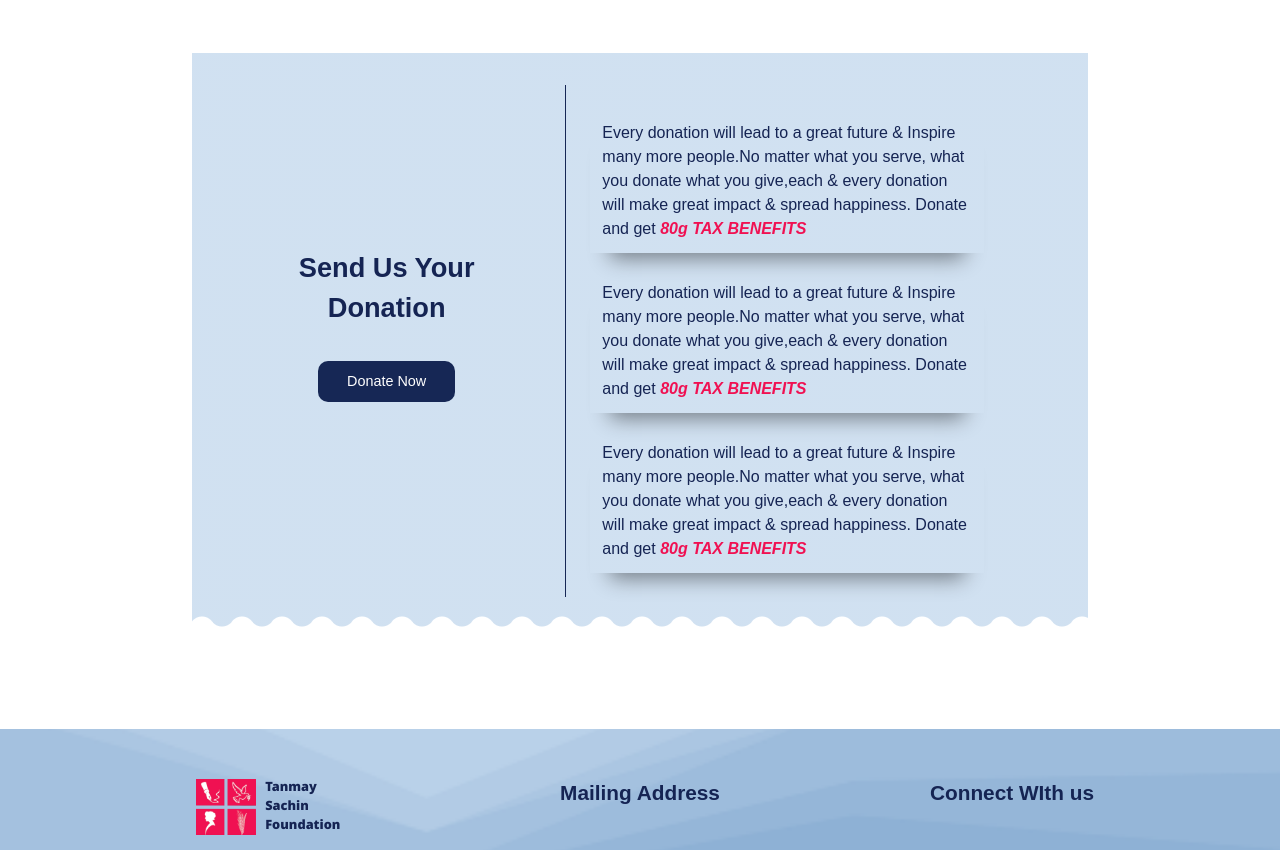
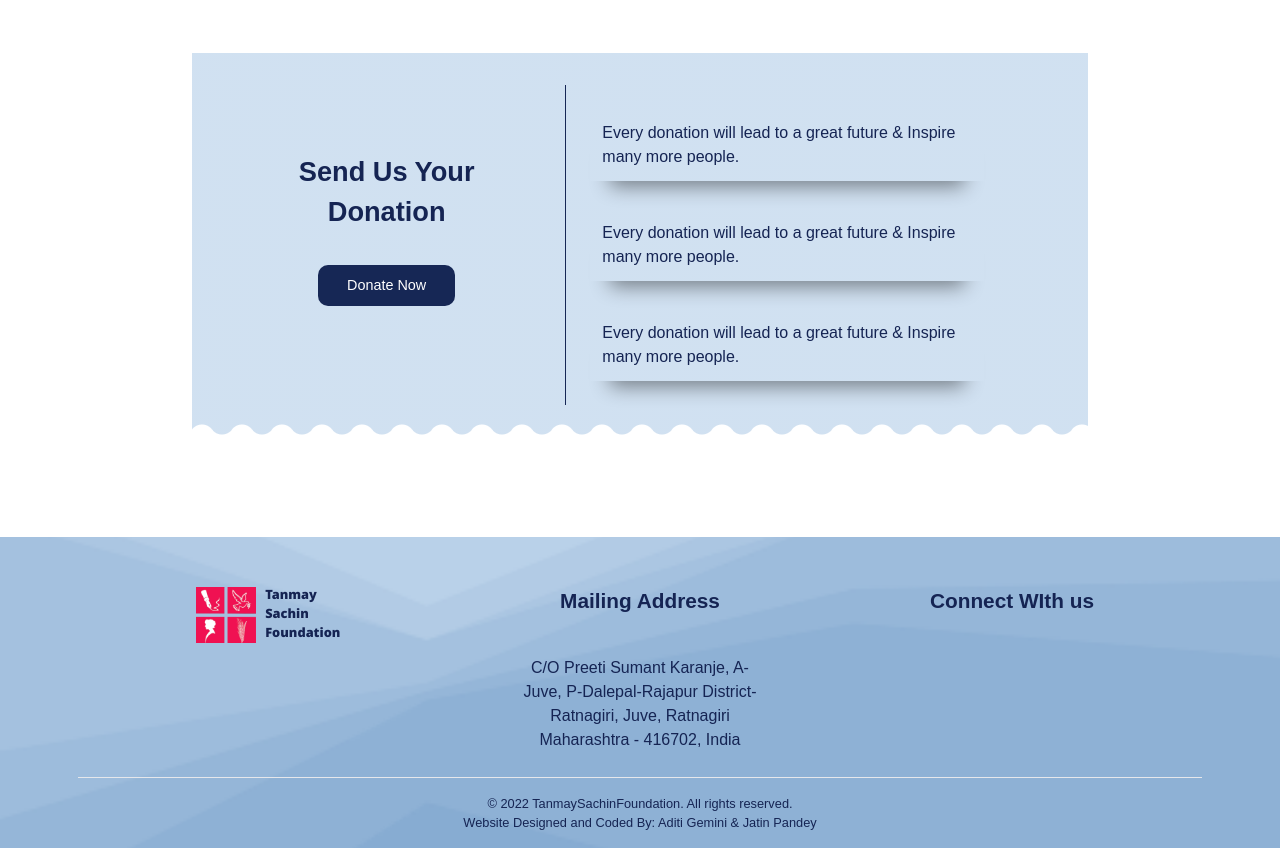
Before and after one commit to JatinPandey26/TanmaySachin_Foundation, a Next.js app: page / in a window 1280 px wide. Shown: the part 1940-2790 px from the top of the page. Built offline with nearby package versions, Linux system fonts and the light colour scheme.

Commit message:
Home page

```diff
--- a/components/sendDonations/index.js
+++ b/components/sendDonations/index.js
@@ -15,34 +15,19 @@ const SendDonationBand = () => {
         <div className="p-3 m-2 ">
           <p>
             Every donation will lead to a great future & Inspire many more
-            people.No matter what you serve, what you donate what you give,each
-            & every donation will make great impact & spread happiness. Donate
-            and get{" "}
-            <span className="font-semibold text-[#F01152] italic">
-              80g TAX BENEFITS
-            </span>
+            people.
           </p>
         </div>
         <div className=" p-3 m-2">
-          <p>
+        <p>
             Every donation will lead to a great future & Inspire many more
-            people.No matter what you serve, what you donate what you give,each
-            & every donation will make great impact & spread happiness. Donate
-            and get{" "}
-            <span className="font-semibold text-[#F01152] italic">
-              80g TAX BENEFITS
-            </span>
+            people.
           </p>
         </div>
         <div className=" p-3 m-2">
-          <p>
+        <p>
             Every donation will lead to a great future & Inspire many more
-            people.No matter what you serve, what you donate what you give,each
-            & every donation will make great impact & spread happiness. Donate
-            and get{" "}
-            <span className="font-semibold text-[#F01152] italic">
-              80g TAX BENEFITS
-            </span>
+            people.
           </p>
         </div>
       </div>
```
